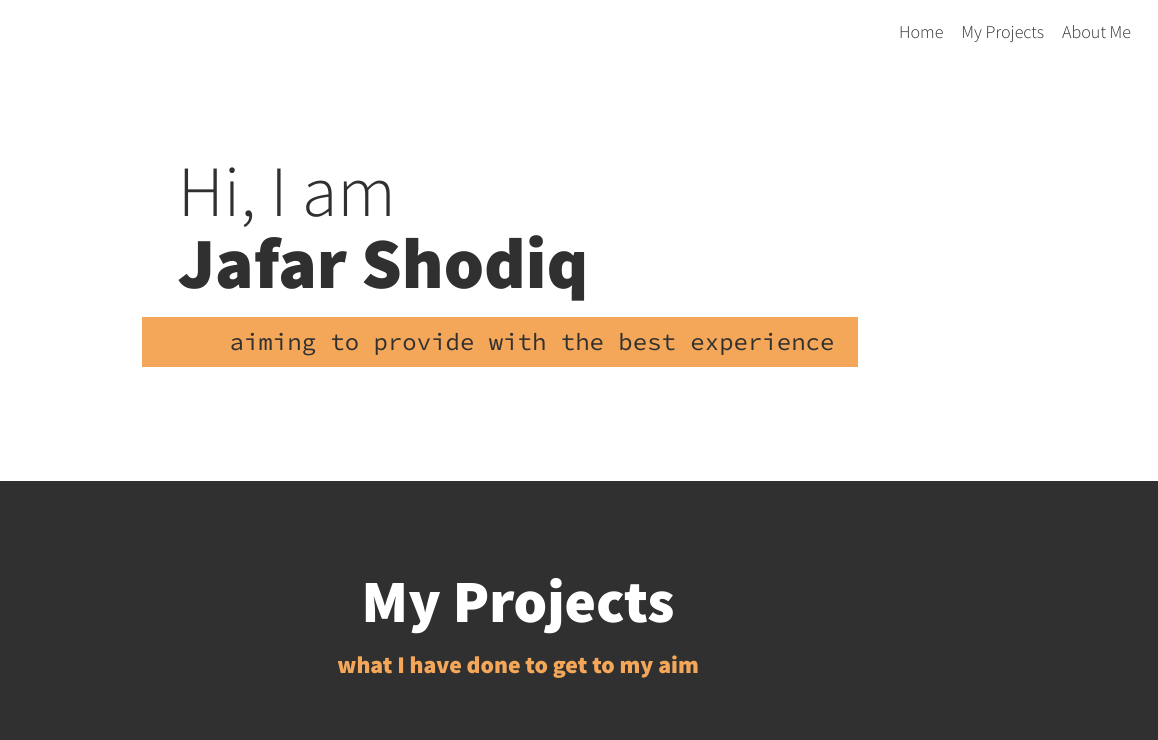
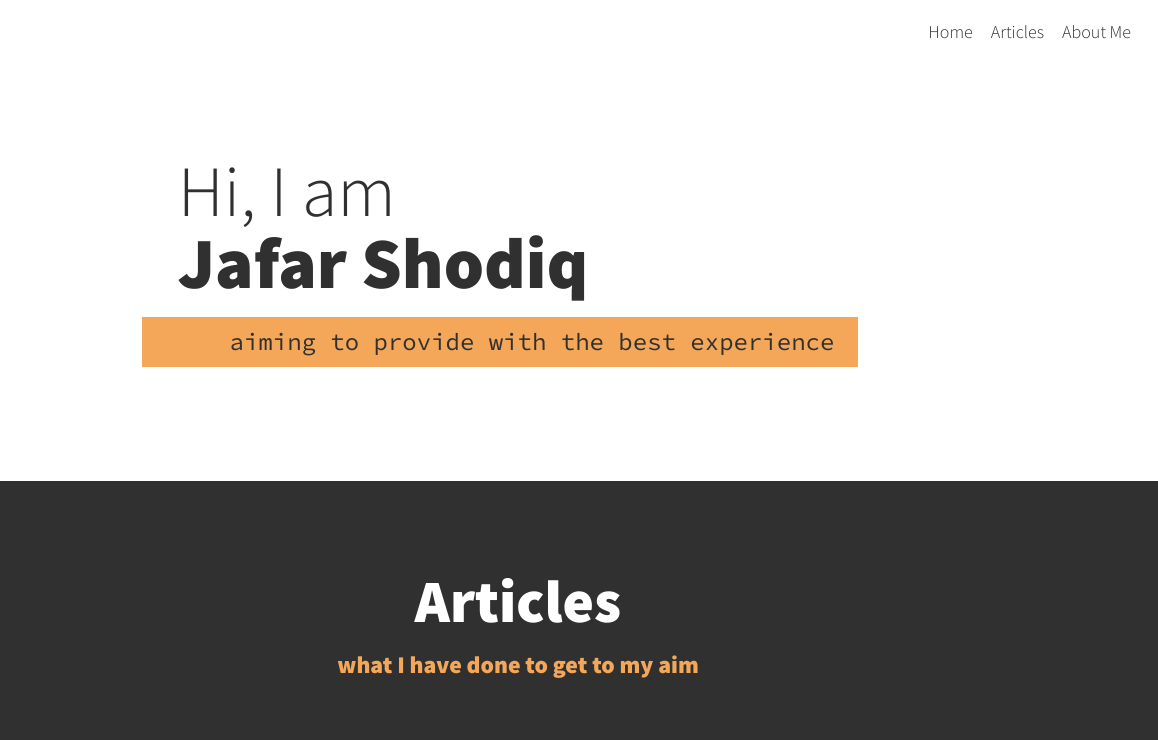
Before and after one commit to jafar-shodiq/jafar-shodiq.github.io, a plain HTML site: page index.html in a window 1280 px wide. Shown: the top 740 px of the page, 122-1280 px from the left. Drawn offline with nearby package versions, Linux system fonts and the light colour scheme.

Commit message:
changed 'my project' to 'articles'

```diff
--- a/index.html
+++ b/index.html
@@ -21,7 +21,7 @@
             <nav class="nav">
                 <ul class="nav__list">
                     <li class="nav__item"><a href="index.html" class="nav__link">Home</a></li>
-                    <li class="nav__item"><a href="#work" class="nav__link active__link">My Projects</a></li>
+                    <li class="nav__item"><a href="#work" class="nav__link active__link">Articles</a></li>
                     <li class="nav__item"><a href="#about" class="nav__link">About Me</a></li>
 
                 </ul>
@@ -46,7 +46,7 @@
 
         <!-- My Work -->
         <section class="my-work" id="work">
-            <h2 class="section__title section__title--work">My Projects</h2>
+            <h2 class="section__title section__title--work">Articles</h2>
             <p class="section__subtitle section__subtitle--work">what I have done to get to my aim</p>
 
             <div class="portfolio"> <!-- newest to oldest -->
```
Also changed, not shown: myproject/01-understanding-affordances.html (+1 -1 lines), myproject/02-understanding-signifiers.html (+1 -1 lines), myproject/03-understanding-mapping.html (+1 -1 lines).
